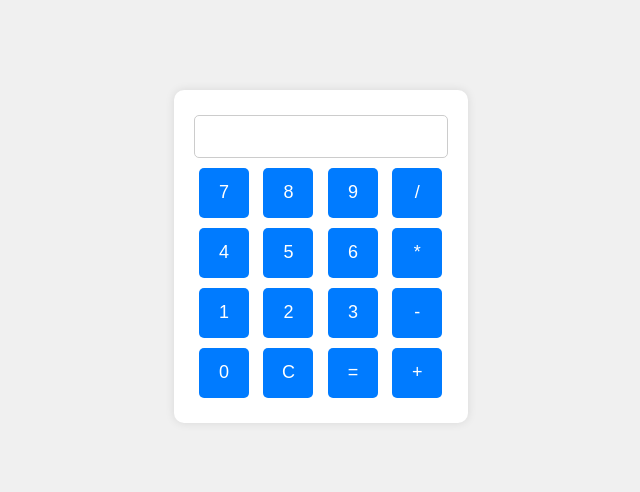
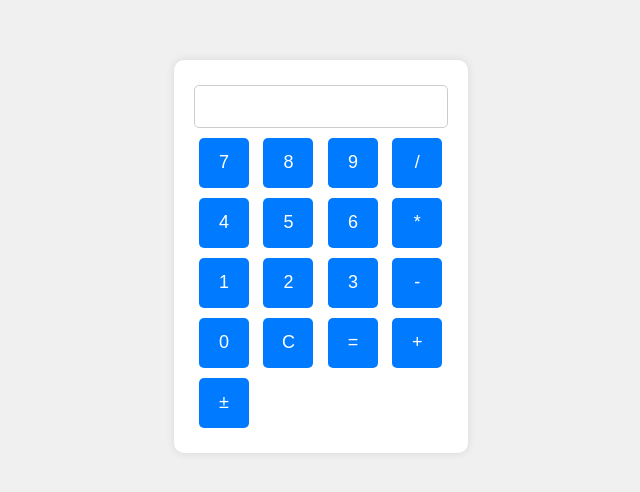
Before and after one commit to nameToBeUnkown/calculator, a plain HTML site: page index.html in a window 1280 px wide. Shown: the part 144-636 px from the top of the page, without its empty margins (319-959 px from the left). Drawn offline with Linux system fonts and the light colour scheme.

Commit message:
Added new btn

```diff
--- a/app.js
+++ b/app.js
@@ -63,3 +63,10 @@ function calculateResult() {
     firstOperand = "";
     currentOperation = "";
 }
+
+function toggleSign() {
+    if (currentInput !== "") {
+        currentInput = (parseFloat(currentInput) * -1).toString();
+        display.value = currentInput;
+    }
+}
--- a/index.html
+++ b/index.html
@@ -34,6 +34,8 @@
                 <button class="button" onclick="calculateResult()">=</button>
                 <button class="button" onclick="chooseOperation('+')">+</button>
             </div>
+            <button class="button" onclick="toggleSign()">±</button>
+
         </div>
 
         <script src="app.js"></script>
```
